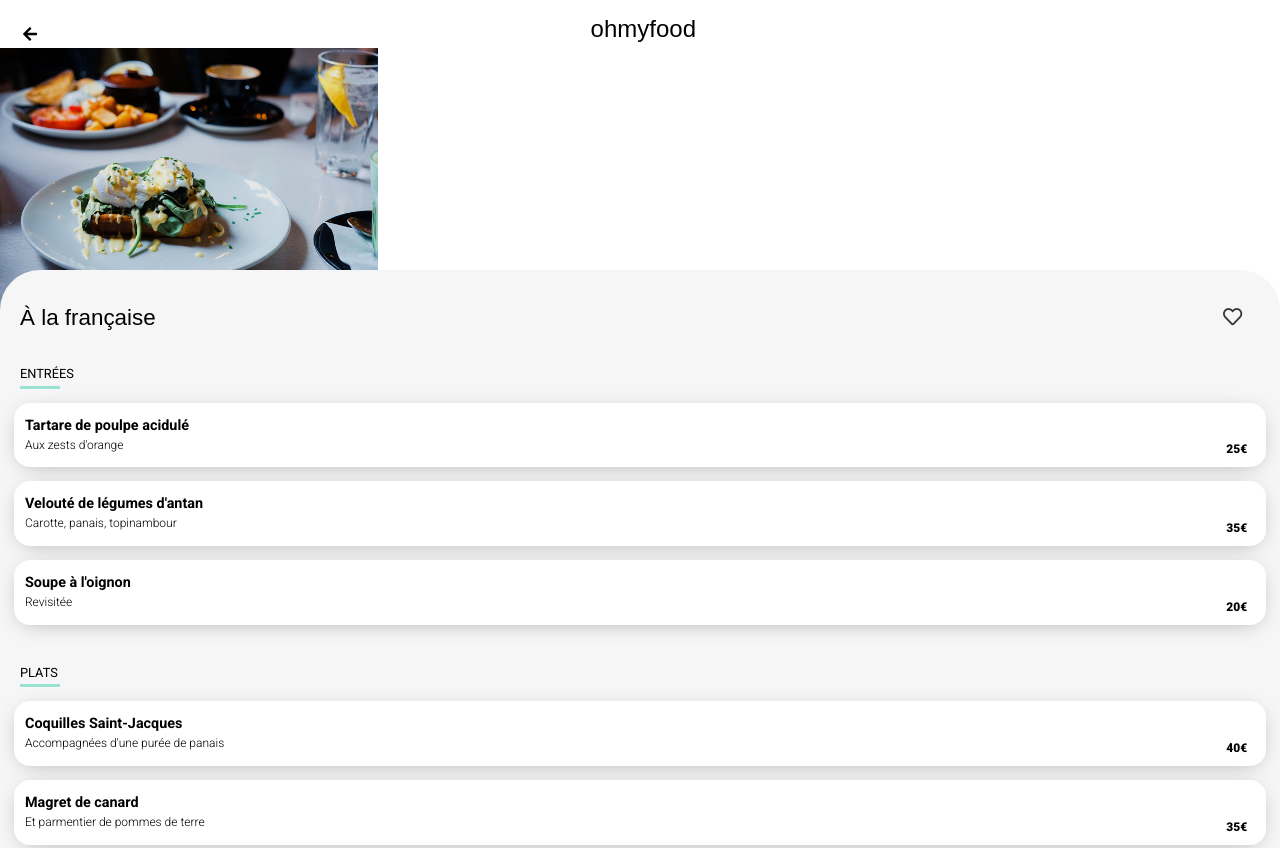
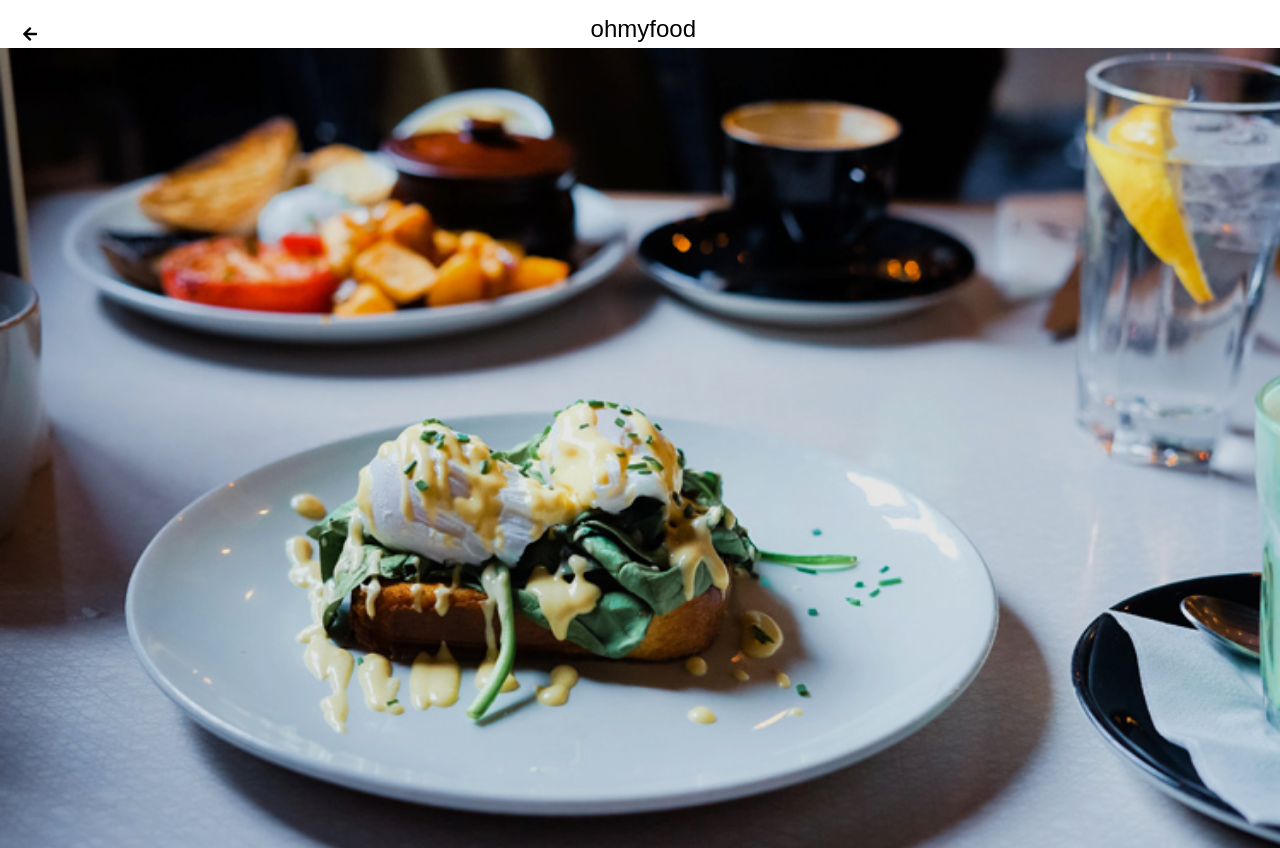
Before and after one commit to DamienLopvet/P3_19072021, a plain HTML site: page À la Française.html in a window 1280 px wide. Shown: the top 848 px of the page. Drawn offline with Linux system fonts and the light colour scheme; a web font is replaced by a local one.

Commit message:
fix header img with menu-style

```diff
--- a/Sass/Pages/_Menu-style.scss
+++ b/Sass/Pages/_Menu-style.scss
@@ -8,10 +8,9 @@ header {
 
 }
 .header-img{
-    width: 360px;
+    width: 100%;
     filter: brightness(90%);
-    transform: scale(1.1);
-    transform-origin: top;
+
    }
 
 .menu{
--- a/Sass/Utils/_mixins.scss
+++ b/Sass/Utils/_mixins.scss
@@ -118,7 +118,7 @@
     padding:40px 0;
     border-radius: 40px 40px 0 0;
     overflow: hidden;
-    margin-top: -22px;
+    margin-top: -40px;
     position: relative;
     background-color: $color-bck-grd-light;
     width: 100%;
```
Also changed, not shown: public/css/main.css.
